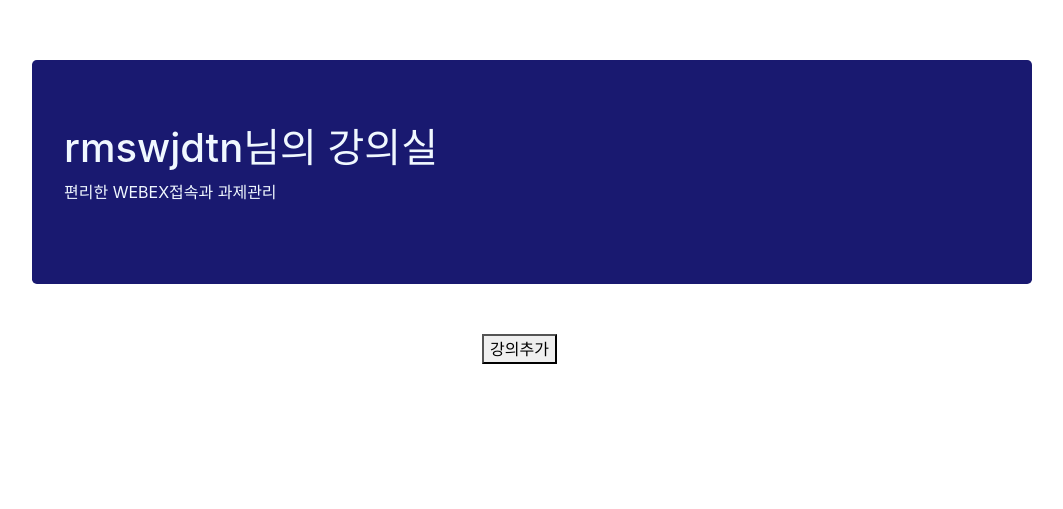
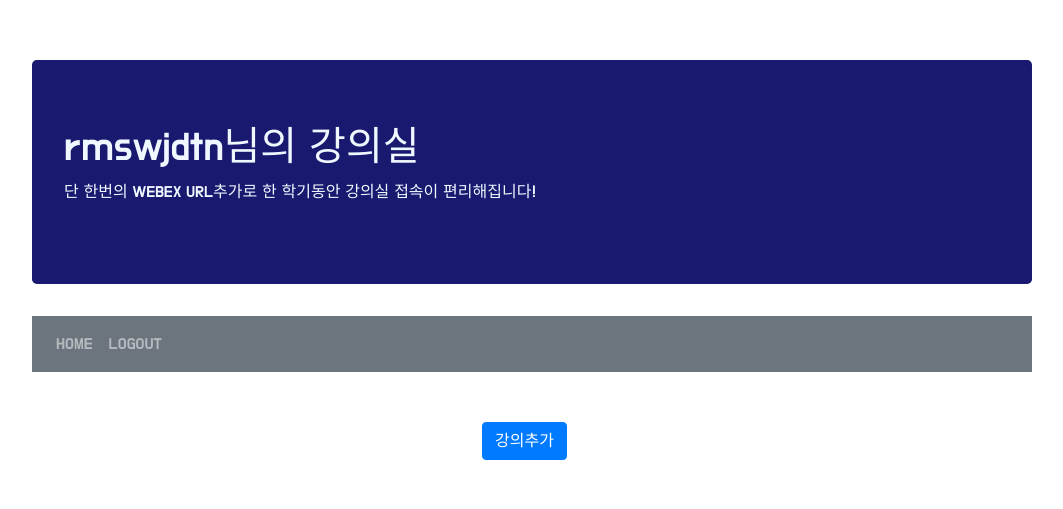
Before and after one commit to suy2on/webex_manager_project, a Flask app: page /classroom in a window 1280 px wide. Shown: the top 509 px of the page, without its empty margins (108-1171 px from the left). Run offline with Flask 2, Linux system fonts and the light colour scheme; a user stored in the database is signed in; data that the repository does not hold is empty; some libraries are stand-ins or nearby versions.

Commit message:
complete

```diff
--- a/app.py
+++ b/app.py
@@ -104,10 +104,10 @@ def login():
     else:
         return jsonify({'result': 'false', 'msg': '아이디와 비밀번호가 일치하지 않습니다'})
 
-@app.route('/logout', methods=['GET'])
+@app.route('/logout')
 def logout():
     session.pop('user',None)
-    return jsonify({'result': 'success', 'msg': '로그아웃 성공'})
+    return redirect("/")
 
 
 @app.route('/class', methods=['POST'])
--- a/templates/class.html
+++ b/templates/class.html
@@ -14,12 +14,21 @@
     <script src="https://cdnjs.cloudflare.com/ajax/libs/popper.js/1.12.9/umd/popper.min.js"
             integrity="sha384-ApNbgh9B+Y1QKtv3Rn7W3mgPxhU9K/ScQsAP7hUibX39j7fakFPskvXusvfa0b4Q"
             crossorigin="anonymous"></script>
+    <script src="https://maxcdn.bootstrapcdn.com/bootstrap/4.0.0/js/bootstrap.min.js"
+            integrity="sha384-JZR6Spejh4U02d8jOt6vLEHfe/JQGiRRSQQxSfFWpi1MquVdAyjUar5+76PVCmYl"
+            crossorigin="anonymous"></script>
+
+    <link rel="preconnect" href="https://fonts.gstatic.com">
+    <link href="https://fonts.googleapis.com/css2?family=Black+Han+Sans&display=swap" rel="stylesheet">
+
+     <link rel="preconnect" href="https://fonts.gstatic.com">
+    <link href="https://fonts.googleapis.com/css2?family=Do+Hyeon&display=swap" rel="stylesheet">
+
     <script type="text/javascript">
         $(document).ready(function () {
             $('.class-list').empty()
             show_class()
         });
-
 
 
         function openClose() {
@@ -33,20 +42,20 @@
             }
         }
 
-        function show_class(){
+        function show_class() {
             $.ajax({
                 type: "GET",
                 url: "/class",
                 data: {},
                 success: function (response) { // 서버에서 준 결과를 response라는 변수에 담음
                     if (response['result'] == 'success') {
-                        let classname= response['classname'] //list
-                        let classurl= response['classurl']  //dict
+                        let classname = response['classname'] //list
+                        let classurl = response['classurl']  //dict
 
-                        for(let i=0; i<classname.length; i++){
-                            let name=classname[i]
-                            let url=classurl[name]
-                            let tempHtml=`<div class="card w-1000">
+                        for (let i = 0; i < classname.length; i++) {
+                            let name = classname[i]
+                            let url = classurl[name]
+                            let tempHtml = `<div class="card w-1000">
                                             <div class="card-body">
                                                 <h5 class="card-title">${name}</h5>
                                                 <a class="btn btn-primary" href=${url} role="button" target="_blank">강의보기</a>
@@ -63,14 +72,12 @@
         }
 
         function add() {
-            let new_class = $('.new-class').val()
-            let new_url = $('.new-url').val()
+            let new_class = $('#new-class').val()
+            let new_url = $('#new-url').val()
 
-            if(exist_class(new_class)){
+            if (exist_class(new_class)) {
                 alert("이미 추가하신 수업입니다.")
-            }
-
-            else {
+            } else {
                 $.ajax({
                     type: "POST",
                     url: "/class",
@@ -89,7 +96,7 @@
 
         }
 
-        function delete_class(classname){
+        function delete_class(classname) {
             $.ajax({
                 type: "POST",
                 url: "/class2",
@@ -130,11 +137,17 @@
             return exist
         }
 
-
-
+        function reset() {
+            $('#new-class').val('');
+            $('#new-url').val('');
+        }
 
     </script>
-    <style type="text/css">.title {
+    <style type="text/css">
+        *{
+            font-family: 'Do Hyeon', sans-serif;
+        }
+        .title {
         width: 1000px;
         margin: 40px auto;
         padding-top: 20px;
@@ -166,28 +179,59 @@
     </style>
 </head>
 <body>
-<div class="title">
+<div class="title" >
     <div class="jumbotron" style="background-color:midnightblue">
         <h1 style="color: aliceblue">{{realuser}}님의 강의실</h1>
-        <p style="color: aliceblue">편리한 WEBEX접속과 과제관리</p>
+        <p style="color: aliceblue">단 한번의 WEBEX URL추가로 한 학기동안 강의실 접속이 편리해집니다! </p>
+    </div>
+    <nav class="navbar navbar-expand-sm bg-secondary navbar-dark ">
+        <ul class="navbar-nav">
+            <li class="nav-item"><a class="nav-link" href="/home">HOME</a></li>
+            <li class="nav-item"><a class="nav-link" href="/logout">LOGOUT</a></li>
+        </ul>
+    </nav>
+</div>
+<div class="add-bt">
+    <!-- Button trigger modal -->
+
+    <button type="button" class="btn btn-primary" data-toggle="modal" data-target="#add-class">
+        강의추가
+    </button>
+</div>
+
+<!-- Modal -->
+<div class="modal fade" id="add-class" tabindex="-1" role="dialog" aria-labelledby="exampleModalLabel"
+     aria-hidden="true">
+    <div class="modal-dialog" role="document">
+        <div class="modal-content">
+            <div class="modal-header">
+                <h5 class="modal-title" id="exampleModalLabel">강의추가</h5>
+                <button type="button" class="close" data-dismiss="modal" aria-label="Close" onclick="reset()">
+                    <span aria-hidden="true">&times;</span>
+                </button>
+            </div>
+            <div class="modal-body">
+                <div class="input-group mb-3">
+                    <div class="input-group-prepend">
+                        <span class="input-group-text">강의명</span>
+                    </div>
+                    <input type="text" class="form-control" aria-label="Default"
+                           aria-describedby="inputGroup-sizing-default" id="new-class">
+                </div>
+                <div class="input-group mb-3">
+                    <div class="input-group-prepend">
+                        <span class="input-group-text">WEBEX URL</span>
+                    </div>
+                    <input type="text" class="form-control" aria-label="Default"
+                           aria-describedby="inputGroup-sizing-default" id="new-url">
                 </div>
             </div>
-<div class="add-bt">
-    <button onclick="openClose()">강의추가</button>
+            <div class="modal-footer">
+                <button onclick="reset()" type="button" class="btn btn-secondary" data-dismiss="modal">닫기</button>
+                <button onclick="add()" type="button" class="btn btn-primary">추가</button>
             </div>
-<div class="add-box" style="display: none">
-    <h4>
-        강의추가하기
-    </h4>
-    <p>
-        강의이름: <input class="new-class">
-    </p>
-    <p>
-        webex URL: <input class="new-url">
-    </p>
-    <p>
-        <button onclick="add()">추가하기</button>
-    </p>
+        </div>
+    </div>
 </div>
 <div class="class-list">
 
```
Also changed, not shown: templates/home.html (+30 -9 lines), templates/homework.html (+41 -11 lines), templates/login.html (+13 -27 lines). Lines whose indentation alone changed are shown as unchanged.
